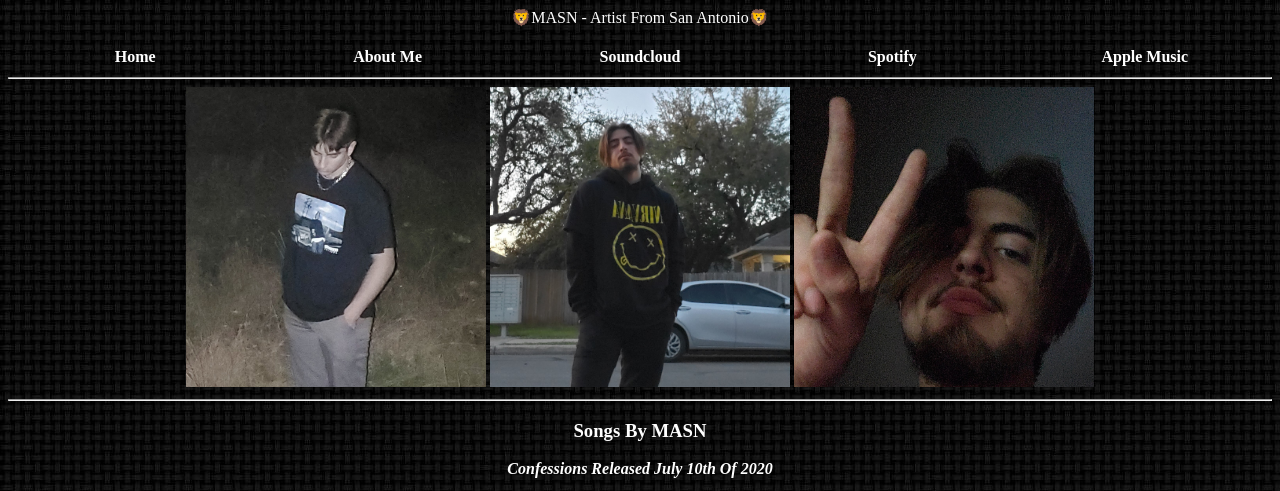
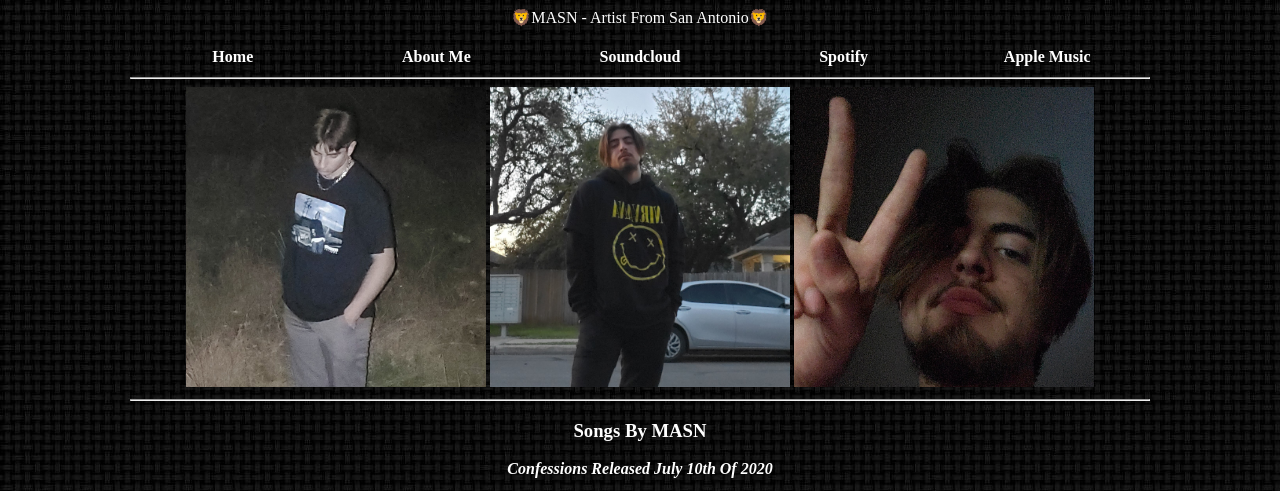
Before and after one commit to mason-carreon/First-Repository, a plain HTML site: page index.html in a window 1280 px wide. Shown: the top 491 px of the page. Drawn offline with Linux system fonts and the light colour scheme; grey boxes are pictures that could not be loaded.

Commit message:
Update StyleSheet.css

```diff
--- a/StyleSheet.css
+++ b/StyleSheet.css
@@ -1,5 +1,7 @@
 .centeralign {
             text-align: center;
+    margin: 0 auto;
+    width: 1020px;
         }
        #bottompage{
             color: #FFFFFF;
```
